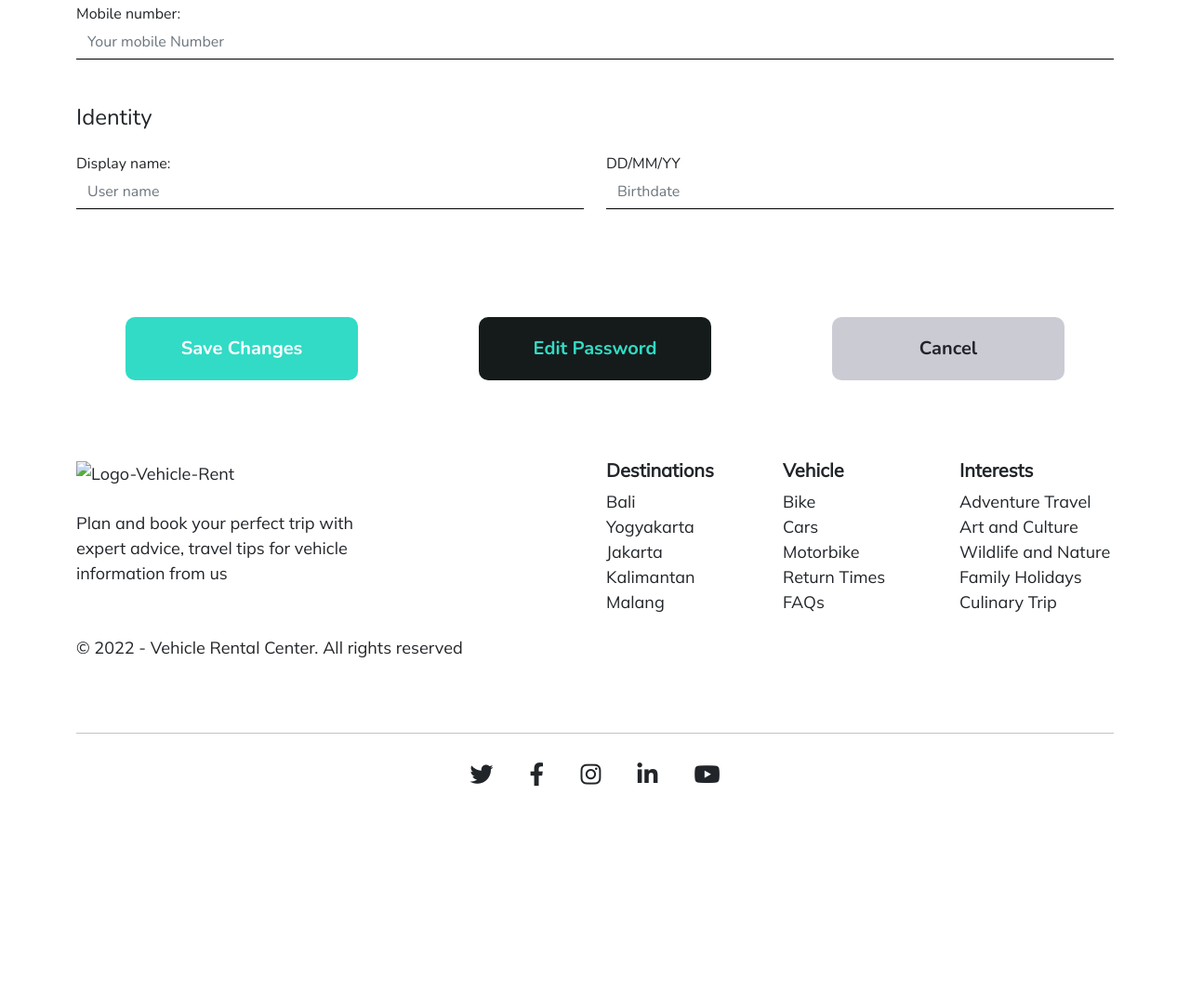
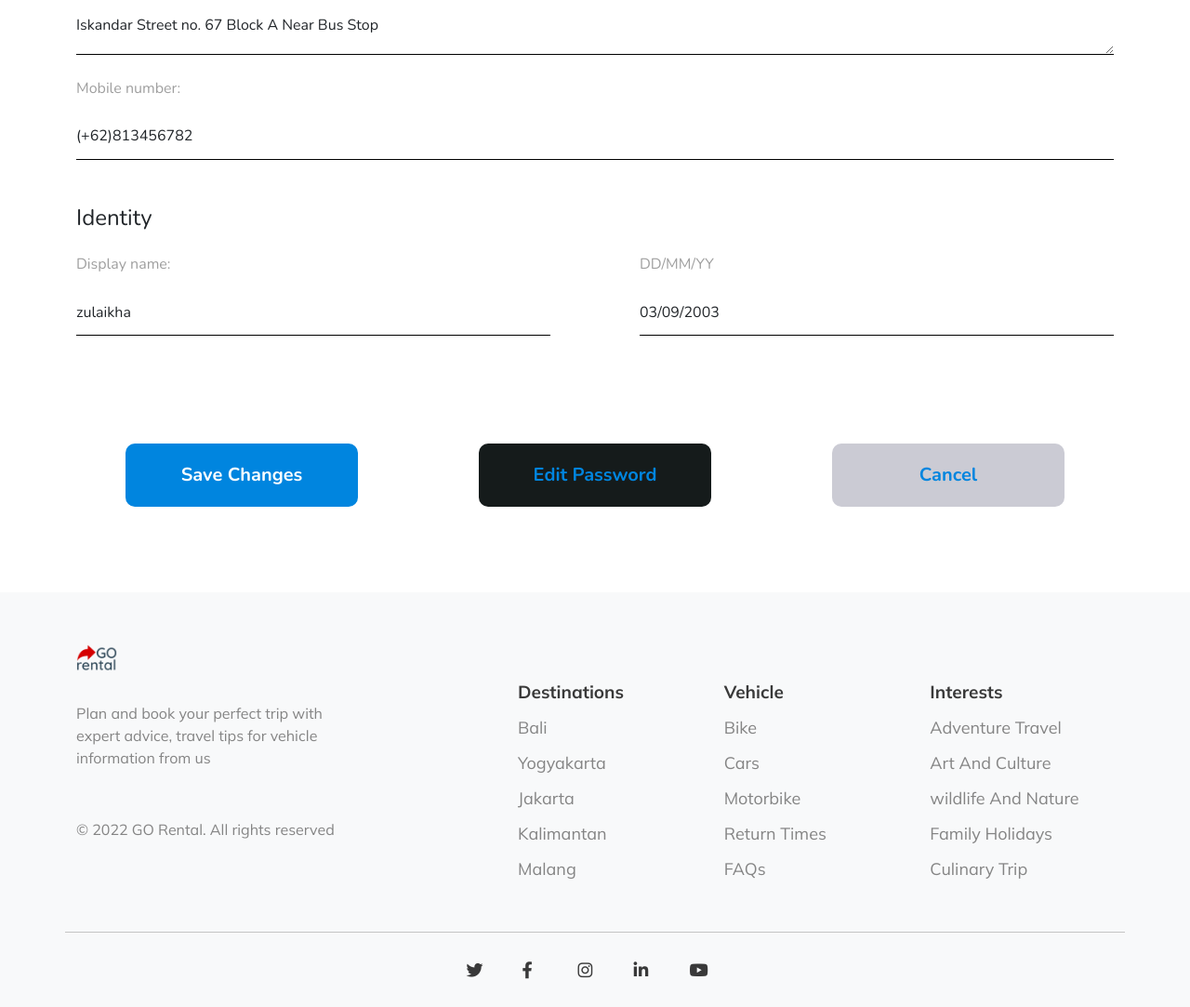
Before and after one commit to asherginting/go-rental-responsive, a website: page profile.html in a window 1280 px wide. Shown: the part 1054-2137 px from the top of the page at 93% size. Before the commit the page ends 1934 px from the top, so only its background shows below. Drawn offline with nearby package versions, Linux system fonts and the light colour scheme.

Commit message:
fix: code profile

```diff
--- a/assets/css/profile.css
+++ b/assets/css/profile.css
@@ -34,6 +34,8 @@ nav .mail-profile img {
   border-radius: 30px;
 }
 
+/* header */
+
 header {
   margin-top: 200px;
 }
@@ -59,7 +61,7 @@ header .image-profile img {
   width: 40px;
   height: 40px;
   position: relative;
-  background-color: #32DBC6;
+  background-color: #0085DF;
   border: none;
   border-radius: 50px;
 }
@@ -84,15 +86,23 @@ section form .gender label {
   font-size: 20px;
 }
 
+form .contact,
+form .identity {
+  color: #9F9F9F;
+}
+
 .form-check-input {
   background-color: #EBEFD0;
 }
 
 .form-check-input:focus {
-  background-color: #32DBC6;
+  background-color: #0085DF;
 }
 
 section form .form-contact {
+  height: 50px;
+  padding-left: 0;
+  margin-top: 15px;
   border-radius: 0;
   border: none;
   border-bottom: 1px solid black;
@@ -135,16 +145,17 @@ form .btn-cancel:hover {
 }
 
 form .btn-save {
-  color: #fff;
-  background-color: #32DBC6;
+  color: #ffffff;
+  background-color: #0085DF;
 }
 
 form .btn-edit {
   background-color: #151b1b;
-  color: #32DBC6;
+  color: #0085DF;
 }
 
 form .btn-cancel {
+  color: #0085DF;
   background-color: #CBCBD4;
 }
 
@@ -163,42 +174,3 @@ footer {
     margin: 20px 0;
   }
 }
-
-/* Footer */
-footer.footer {
-  margin-top: 69px;
-}
-
-footer.footer .row.text {
-  margin-bottom: 78px;
-}
-
-footer.footer ul {
-  list-style-type: none;
-  padding-left: 0;
-  margin-bottom: 0;
-
-}
-
-footer.footer .description {
-  margin-top: 26px;
-  margin-bottom: 53px;
-  width: 300px;
-}
-
-footer.footer .text {
-  font-family: 'Mulish', sans-serif;
-  font-size: 18px;
-}
-
-footer.footer .link-social {
-  border-top: 1px solid #c4c4c4;
-  padding: 31px;
-  text-align: center;
-}
-
-footer.footer .link-social i {
-  font-size: 25px;
-  margin-left: 17.5px;
-  margin-right: 17.5px;
-}
--- a/profile.html
+++ b/profile.html
@@ -6,35 +6,40 @@
   <meta http-equiv="X-UA-Compatible" content="IE=edge">
   <meta name="viewport" content="width=device-width, initial-scale=1.0">
 
-  <!-- Favicon -->
-  <link rel="shortcut icon" href="./assets/images/home/logo.png" type="image/x-icon">
+  <!-- Navicon -->
+  <link rel="shortcut icon" href="./assets/images/login/favicon-gorental.png" type="image/x-icon">
+  <title>Profile</title>
 
-  <title>Profile</title>
-  <!-- bootstrap -->
+  <!-- Google Fonts -->
+  <link rel="preconnect" href="https://fonts.googleapis.com">
+  <link rel="preconnect" href="https://fonts.gstatic.com" crossorigin>
+  <link
+    href="https://fonts.googleapis.com/css2?family=Mulish:wght@400;700;900&family=Nunito:wght@400;700;900&family=Playfair+Display:wght@400;700&display=swap"
+    rel="stylesheet">
+
+  <!-- Font Awesome Icon -->
+  <link rel="stylesheet" href="https://cdnjs.cloudflare.com/ajax/libs/font-awesome/6.0.0/css/all.min.css"
+    integrity="sha512-9usAa10IRO0HhonpyAIVpjrylPvoDwiPUiKdWk5t3PyolY1cOd4DSE0Ga+ri4AuTroPR5aQvXU9xC6qOPnzFeg=="
+    crossorigin="anonymous" referrerpolicy="no-referrer" />
+
+  <!-- Boostrap -->
   <link rel="stylesheet" href="https://cdnjs.cloudflare.com/ajax/libs/bootstrap/5.0.1/css/bootstrap.min.css"
     integrity="sha512-Ez0cGzNzHR1tYAv56860NLspgUGuQw16GiOOp/I2LuTmpSK9xDXlgJz3XN4cnpXWDmkNBKXR/VDMTCnAaEooxA=="
     crossorigin="anonymous" referrerpolicy="no-referrer" />
   <script src="https://cdnjs.cloudflare.com/ajax/libs/bootstrap/5.0.1/js/bootstrap.bundle.min.js"
     integrity="sha512-sH8JPhKJUeA9PWk3eOcOl8U+lfZTgtBXD41q6cO/slwxGHCxKcW45K4oPCUhHG7NMB4mbKEddVmPuTXtpbCbFA=="
     crossorigin="anonymous" referrerpolicy="no-referrer"></script>
-  <!-- fonts -->
-  <link rel="preconnect" href="https://fonts.googleapis.com">
-  <link rel="preconnect" href="https://fonts.gstatic.com" crossorigin>
-  <link
-    href="https://fonts.googleapis.com/css2?family=Mulish&family=Nunito:wght@400;700&family=Playfair+Display:wght@700&display=swap"
-    rel="stylesheet">
 
-  <link rel="stylesheet" href="https://cdnjs.cloudflare.com/ajax/libs/font-awesome/6.0.0/css/all.min.css"
-    integrity="sha512-9usAa10IRO0HhonpyAIVpjrylPvoDwiPUiKdWk5t3PyolY1cOd4DSE0Ga+ri4AuTroPR5aQvXU9xC6qOPnzFeg=="
-    crossorigin="anonymous" referrerpolicy="no-referrer" />
-  <link rel="stylesheet" href="./assets/css/profile.css">
+  <!-- Style CSS -->
+  <link rel="stylesheet" href="/assets/css/profile.css">
+  <link rel="stylesheet" href="/assets/css/footer.css">
 </head>
+<body>
 
-<body>
   <nav class="navbar navbar-expand-lg navbar-light bg-white fixed-top">
     <div class="container bg-white navigation">
       <a href="index.html" class="navbar-brand">
-        <img src="./assets/images/home/logo.png" alt="Logo">
+        <img src="./assets/images/home/Go-Rental x100.png" alt="Logo">
       </a>
       <button class="navbar-toggler" type="button" data-bs-toggle="collapse" data-bs-target="#navbarNav">
         <span class="navbar-toggler-icon"></span>
@@ -45,19 +50,18 @@
             <a class="nav-link" href="/index.html">Home</a>
           </li>
           <li class="nav-item mx-xl-3">
-            <a class="nav-link" href="#">Vehicle Type</a>
+            <a class="nav-link" href="/vehicle-type">Vehicle Type</a>
           </li>
           <li class="nav-item me-xl-3">
-            <a class="nav-link" href="#">History</a>
+            <a class="nav-link" href="/history">History</a>
           </li>
           <li class="nav-item">
-            <a class="nav-link" href="#">About</a>
+            <a class="nav-link" href="/about">About</a>
           </li>
         </ul>
         <div class="mail-profile ms-xl-5">
-          <a href="#" class="me-4 message"><span class="text-white bg-danger badge total-message">1</span><img
-              src="/assets/images/profile/email.png" alt="message"></a>
-          <a href="#" class="profile"><img src="/assets/images/profile/profile.png" alt="Profile-Picture"></a>
+          <a href="#" class="me-4 message"><span class="text-white bg-danger badge total-message">1</span><img src="/assets/images/profile/email.png" alt="message"></a>
+          <a href="#" class="profile"><img src="/assets/images/profile/profile.png" alt="picture-profile"></a>
         </div>
       </div>
     </div>
@@ -68,7 +72,7 @@
     <div class="profle-header">
       <div class="text-center">
         <div class="image-profile">
-          <img src="/assets/images/profile/profile.png" alt="Profile-Picture">
+          <img src="/assets/images/profile/profile.png" alt="profile-photo">
           <button class="btn-pen badge"><i class="fa-solid fa-pen"></i></button>
         </div>
         <h2 class="mt-5">Samantha Doe</h2>
@@ -82,36 +86,36 @@
 
   <section class="container">
     <form>
-      <div class="gender">
+      <div class="gender mb-5">
         <input type="radio" class="form-check-input" id="male" name="gender">
         <label for="male" class="me-5 text-muted">Male</label>
-        <input type="radio" class="form-check-input ms-5" id="female" name="gender">
-        <label for="female" class="text-muted">Female</label>
+        <input type="radio" class="form-check-input ms-5" id="female" name="gender" checked>
+        <label for="female">Female</label>
       </div>
       <h4>Contact</h4>
-      <div class="row-cols-12">
+      <div class="row-cols-12 contact">
         <div class="col mt-4">
           <label>Email Adress:</label>
-          <input class="form-control form-contact" type="email" placeholder="Email">
+          <input class="form-control form-contact" type="email" value="zulaikha17@gmail.com">
         </div>
         <div class="col mt-4">
           <label>Adress:</label>
-          <textarea class="form-control form-contact" placeholder="Your Adress"></textarea>
+          <textarea class="form-control form-contact">Iskandar Street no. 67 Block A Near Bus Stop</textarea>
         </div>
         <div class="col mt-4">
           <label>Mobile number:</label>
-          <input class="form-control form-contact" type="number" placeholder="Your mobile Number">
+          <input class="form-control form-contact" type="text" value="(+62)813456782">
         </div>
       </div>
       <h4 class="mt-5">Identity</h4>
-      <div class="row mt-4">
-        <div class="col-6">
+      <div class="row mt-4 identity">
+        <div class="col-6 pe-lg-5">
           <label>Display name:</label> <br>
-          <input class="form-control form-contact" type="text" placeholder="User name">
+          <input class="form-control form-contact" type="text" value="zulaikha">
         </div>
-        <div class="col-6">
+        <div class="col-6 ps-lg-5">
           <label>DD/MM/YY</label> <br>
-          <input class="form-control form-contact" type="text" placeholder="Birthdate">
+          <input class="form-control form-contact" type="text" value="03/09/2003">
         </div>
       </div>
       <div class="row btn-group d-flex flex-row justify-content-between">
@@ -128,21 +132,19 @@
     </form>
   </section>
 
-  <!-- Footer -->
-<footer class="footer container">
-  <div class="row text">
-    <div class="col">
-      <div>
-        <img src="./assets/images/home/logo.png" alt="Logo-Vehicle-Rent">
+  <footer class="bg-light pt-5">
+    <div class="container">
+      <div class="row">
+        <div class="col-lg-5">
+          <img src="./assets/images/login/Go-Rental x100.png" alt="logo">
+          <p class="description">Plan and book your perfect trip with expert advice, travel tips for vehicle information from us</p>
+          <p>© 2022 GO Rental. All rights reserved</p>
         </div>
-      <div class="description"> Plan and book your perfect trip with
-        expert advice, travel tips for vehicle
-        information from us</div>
-      <div class="copyright"> © 2022 - Vehicle Rental Center. All rights reserved</div>
-    </div>
-    <div class="col-md-2">
-      <h5> <b>Destinations</b> </h5>
-      <ul>
+        <div class="col-lg-7">
+          <div class="row">
+            <div class="my-5 col-12 col-md-4">
+              <h5>Destinations</h5>
+              <ul class="list-group">
                 <li>Bali</li>
                 <li>Yogyakarta</li>
                 <li>Jakarta</li>
@@ -150,9 +152,9 @@
                 <li>Malang</li>
               </ul>
             </div>
-    <div class="col-md-2">
-      <h5> <b>Vehicle</b> </h5>
-      <ul>
+            <div class="my-5 col-12 col-md-4">
+              <h5>Vehicle</h5>
+              <ul class="list-group">
                 <li>Bike</li>
                 <li>Cars</li>
                 <li>Motorbike</li>
@@ -160,25 +162,29 @@
                 <li>FAQs</li>
               </ul>
             </div>
-    <div class="col-md-2">
-      <h5> <b>Interests</b> </h5>
-      <ul>
+            <div class="my-5 col-12 col-md-4">
+              <h5>Interests</h5>
+              <ul class="list-group">
                 <li>Adventure Travel</li>
-        <li>Art and Culture</li>
-        <li>Wildlife and Nature</li>
+                <li>Art And Culture</li>
+                <li>wildlife And Nature</li>
                 <li>Family Holidays</li>
                 <li>Culinary Trip</li>
               </ul>
             </div>
           </div>
-  <div class="link-social">
-    <i class="fa-brands fa-twitter"></i>
-    <i class="fa-brands fa-facebook-f"></i>
-    <i class="fa-brands fa-instagram"></i>
-    <i class="fa-brands fa-linkedin-in"></i>
-    <i class="fa-brands fa-youtube"></i>
+        </div>
+      </div>
+      <div class="row social">
+        <ul class="list-group">
+          <li> <a href="#"><i class="fa-brands fa-twitter"></i></a> </li>
+          <li><a href="#"><i class="fa-brands fa-facebook-f"></i></a></li>
+          <li><a href="#"><i class="fa-brands fa-instagram"></i></a> </li>
+          <li><a href="#"><i class="fa-brands fa-linkedin-in"></i></a></li>
+          <li><a href="#"><i class="fa-brands fa-youtube"></i></a></li>
+        </ul>
+      </div>
     </div>
   </footer>
 </body>
-
 </html>
```
Lines whose indentation alone changed are shown as unchanged.
